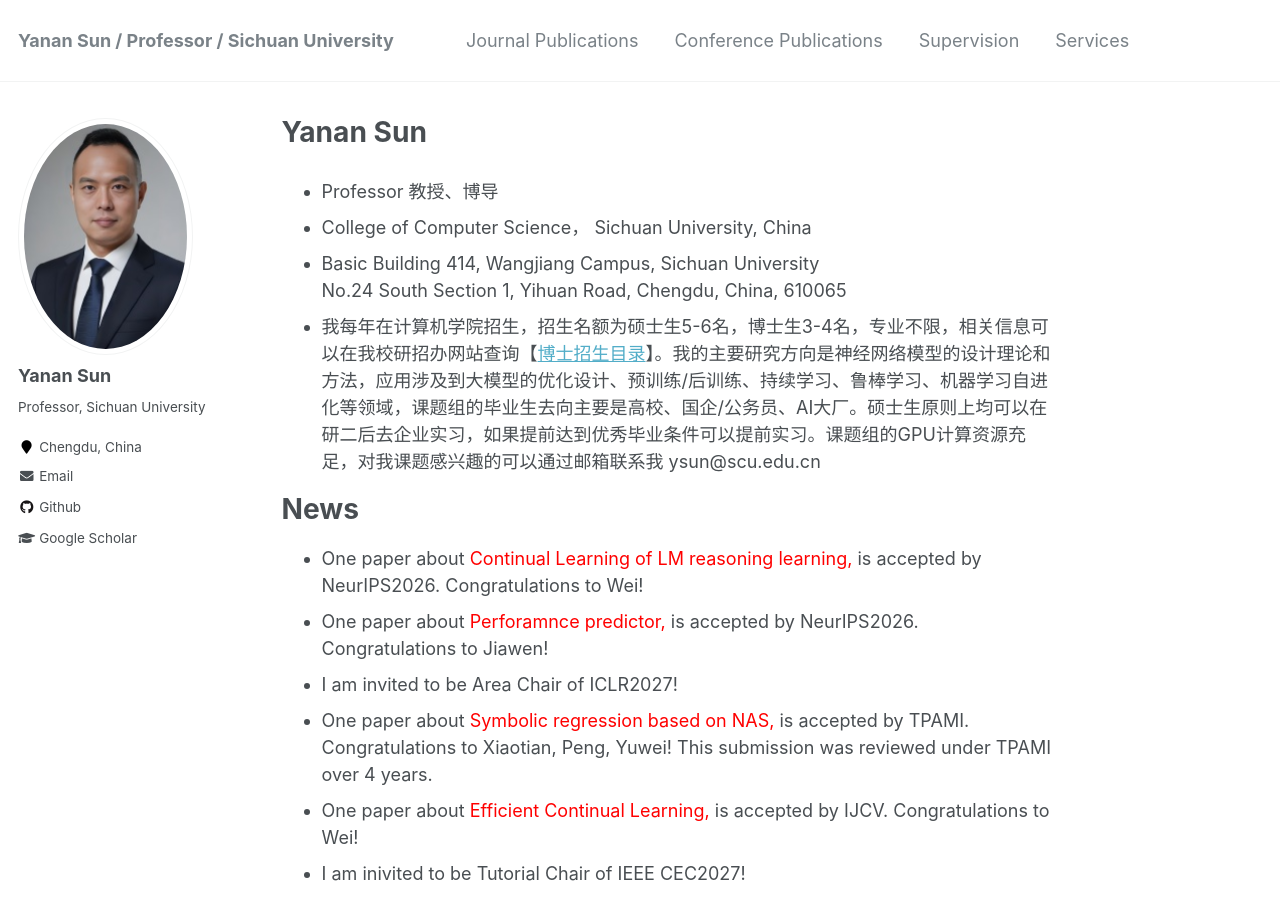
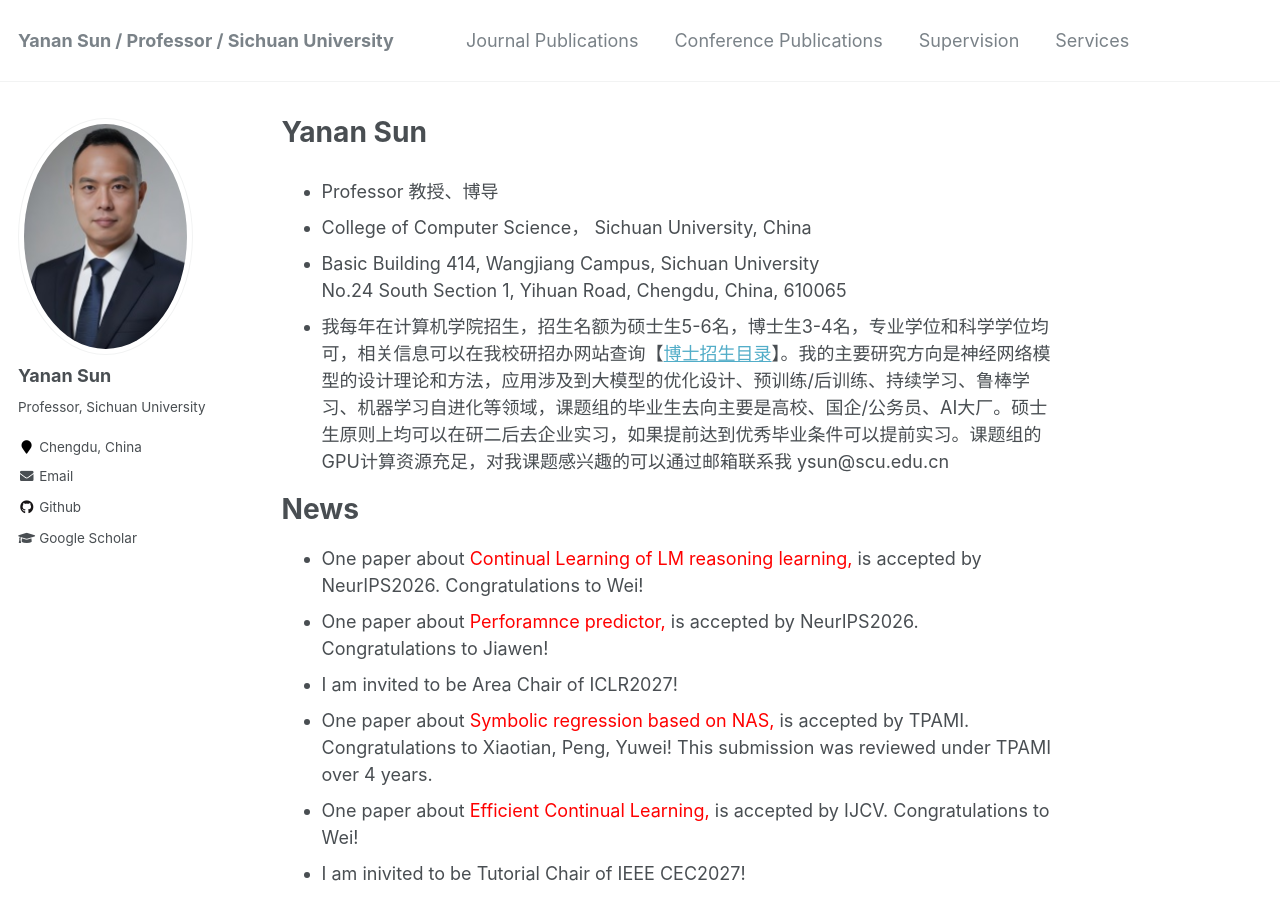
Before and after one commit to yn-sun/yn-sun.github.io, a Jekyll site: the page built from _pages/about.md, in a window 1280 px wide and 900 px high. Built offline with Jekyll 4.4.1, drawn with Linux system fonts in a browser that asks for light colours; comment, search, counter and statistics services are not loaded.

Commit message:
Update about.md

```diff
--- a/_pages/about.md
+++ b/_pages/about.md
@@ -12,7 +12,7 @@ redirect_from:
 * College of Computer Science， Sichuan University, China
 * Basic Building 414, Wangjiang Campus, Sichuan University\\
 No.24 South Section 1, Yihuan Road, Chengdu, China, 610065
-* 我每年在计算机学院招生，招生名额为硕士生5-6名，博士生3-4名，专业不限，相关信息可以在我校研招办网站查询【[博士招生目录](https://yz.scu.edu.cn/bszyml/index)】。我的主要研究方向是神经网络模型的设计理论和方法，应用涉及到大模型的优化设计、预训练/后训练、持续学习、鲁棒学习、机器学习自进化等领域，课题组的毕业生去向主要是高校、国企/公务员、AI大厂。硕士生原则上均可以在研二后去企业实习，如果提前达到优秀毕业条件可以提前实习。课题组的GPU计算资源充足，对我课题感兴趣的可以通过邮箱联系我 ysun@scu.edu.cn
+* 我每年在计算机学院招生，招生名额为硕士生5-6名，博士生3-4名，专业学位和科学学位均可，相关信息可以在我校研招办网站查询【[博士招生目录](https://yz.scu.edu.cn/bszyml/index)】。我的主要研究方向是神经网络模型的设计理论和方法，应用涉及到大模型的优化设计、预训练/后训练、持续学习、鲁棒学习、机器学习自进化等领域，课题组的毕业生去向主要是高校、国企/公务员、AI大厂。硕士生原则上均可以在研二后去企业实习，如果提前达到优秀毕业条件可以提前实习。课题组的GPU计算资源充足，对我课题感兴趣的可以通过邮箱联系我 ysun@scu.edu.cn
 
 News
 ======
```
